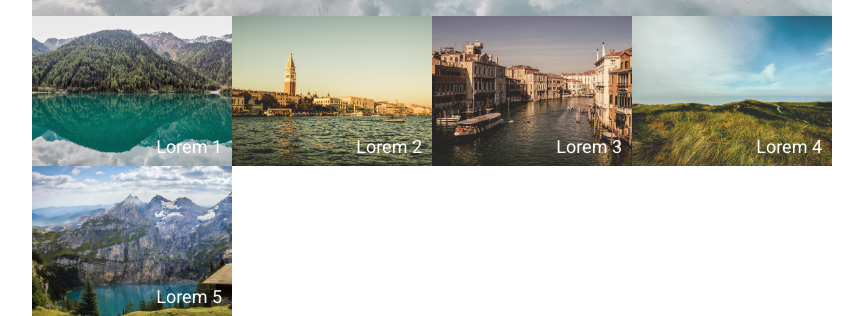
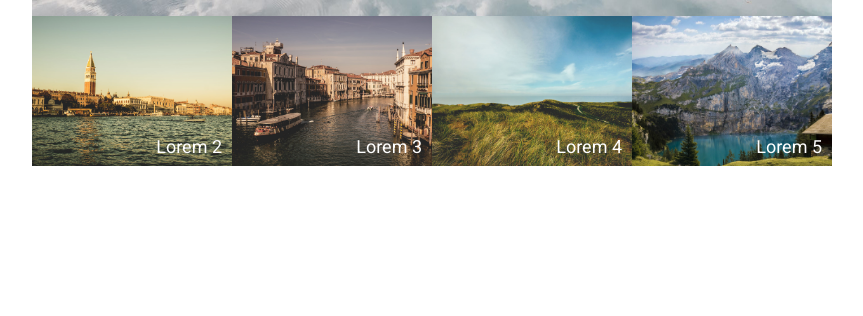
Before and after one commit to lemehovskiy/clip_carousel, a website: page demo/index.html in a window 1280 px wide. Shown: the part 484-800 px from the top of the page, without its empty margins (208-1071 px from the left). Drawn offline with nearby package versions, Linux system fonts and the light colour scheme.

Commit message:
fix script connection

```diff
--- a/demo/index.html
+++ b/demo/index.html
@@ -99,7 +99,7 @@
 
 <script src="https://cdnjs.cloudflare.com/ajax/libs/gsap/1.20.3/TweenMax.min.js"></script>
 <script src="js/jquery-3.2.0.min.js"></script>
-<script src="../build/ClipCarousel.js"></script>
+<script src="../build/clip_carousel.js"></script>
 
 
 </body>
```
